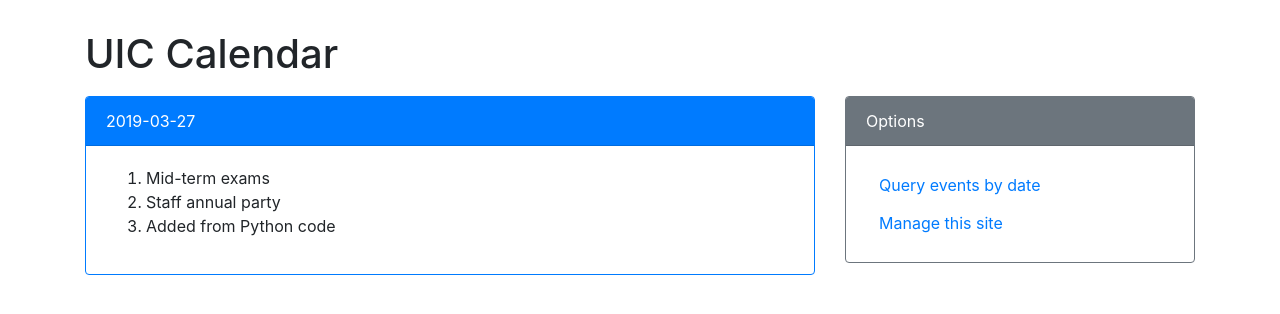
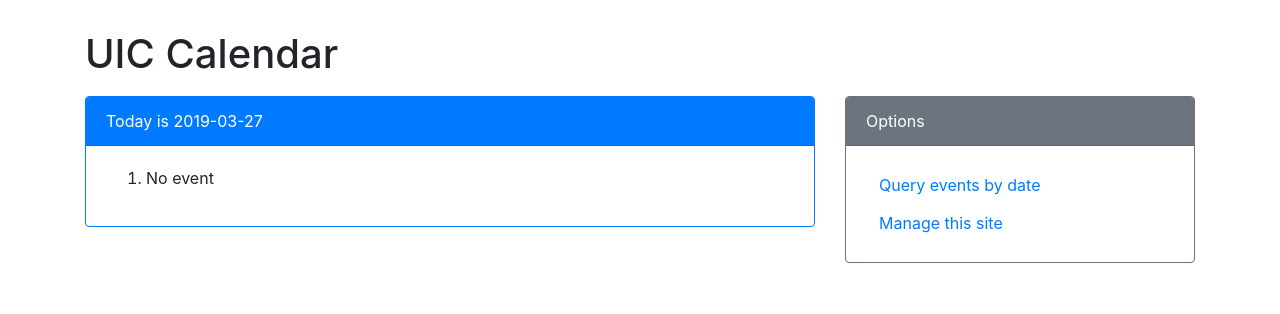
Before and after one commit to billzhonggz/UIC-Calendar, a Flask app: page / in a window 1280 px wide. Shown: the top 314 px of the page. Run offline with Flask 2, Linux system fonts and the light colour scheme; data that the repository does not hold is empty; some libraries are stand-ins or nearby versions.

Commit message:
Replace events on index page to dynamic queried.

```diff
--- a/application.py
+++ b/application.py
@@ -15,14 +15,13 @@
     dt = datetime.datetime.now()
     # Assign the variables, convert to string.
     date = dt.strftime("%Y-%m-%d")
-    # Set up events list.
-    events = [
-        'Mid-term exams',
-        'Staff annual party',
-        'Added from Python code'
-    ]
-    # Render the template with arguments.
-    return render_template('index.html', date=date, events=events)
+    db_op = DatabaseOperations()
+    result = db_op.query_events_by_date(date)
+    if result is None or len(result) is 0:
+        result = ['No event']
+    else:
+        pass
+    return render_template('index.html', date=date, events=result)
 
 
 @app.route('/login', methods=['GET', 'POST'])
--- a/templates/index.html
+++ b/templates/index.html
@@ -25,7 +25,7 @@
         <div class="row">
             <div class="col-lg-8">
                 <div class="card border-primary">
-                    <div class="card-header bg-primary text-white">{{ date }}</div>
+                    <div class="card-header bg-primary text-white">Today is {{ date }}</div>
                     <div class="card-body">
                         <ol>
                             {% for event in events %}
```
